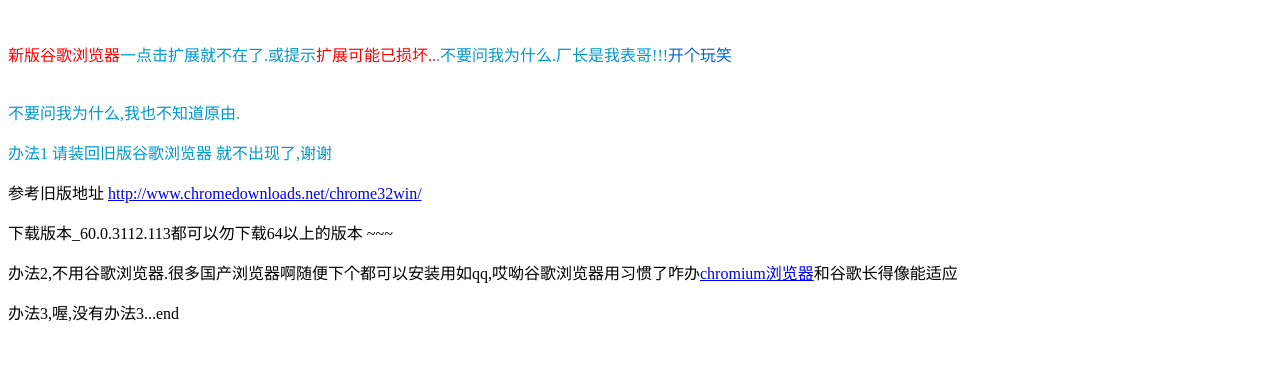
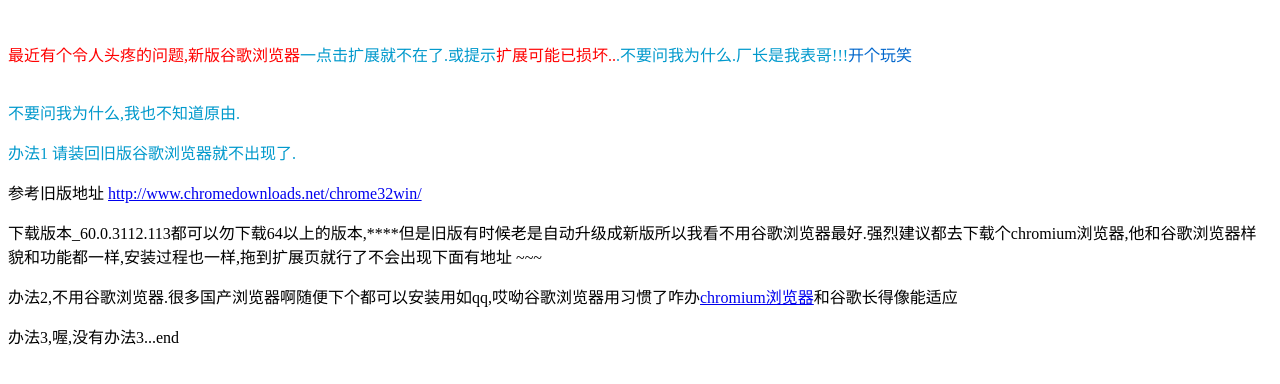
Before and after one commit to shunfai/shunfai.github.io, a plain HTML site: page index.html in a window 1280 px wide. Drawn offline with Linux system fonts and the light colour scheme.

Commit message:
Update index.html

```diff
--- a/index.html
+++ b/index.html
@@ -7,12 +7,12 @@
 -->
 </style>
 <p class="STYLE1">&nbsp;</p>
-<p><span class="STYLE2"><span class="STYLE3">新版谷歌浏览器</span>一点击扩展就不在了.或提示<span class="STYLE3">扩展可能已损坏..</span>.不要问我为什么.厂长是我表哥!!!</span><span class="STYLE4">开个玩笑</span></p>
+<p><span class="STYLE2"><span class="STYLE3">最近有个令人头疼的问题,新版谷歌浏览器</span>一点击扩展就不在了.或提示<span class="STYLE3">扩展可能已损坏..</span>.不要问我为什么.厂长是我表哥!!!</span><span class="STYLE4">开个玩笑</span></p>
 <p><span class="STYLE2"><br />
   不要问我为什么,我也不知道原由.</span></p>
-<p><span class="STYLE2">办法1 请装回旧版谷歌浏览器 就不出现了,谢谢</span></p>
+<p><span class="STYLE2">办法1 请装回旧版谷歌浏览器就不出现了.</span></p>
 <p>参考旧版地址 <a href="http://www.chromedownloads.net/chrome32win/" target="_blank">http://www.chromedownloads.net/chrome32win/  </a></p>
-<p>下载版本_60.0.3112.113都可以勿下载64以上的版本
+<p>下载版本_60.0.3112.113都可以勿下载64以上的版本,****但是旧版有时候老是自动升级成新版所以我看不用谷歌浏览器最好.强烈建议都去下载个chromium浏览器,他和谷歌浏览器样貌和功能都一样,安装过程也一样,拖到扩展页就行了不会出现下面有地址
   ~~~</p>
 <p>办法2,不用谷歌浏览器.很多国产浏览器啊随便下个都可以安装用如qq,哎呦谷歌浏览器用习惯了咋办<span class="STYLE3"><a href="https://www.baidu.com/s?wd=chromium浏览器下载" target="_blank">chromium浏览器</a></span>和谷歌长得像能适应</p>
 <p>办法3,喔,没有办法3...end</p>
```
